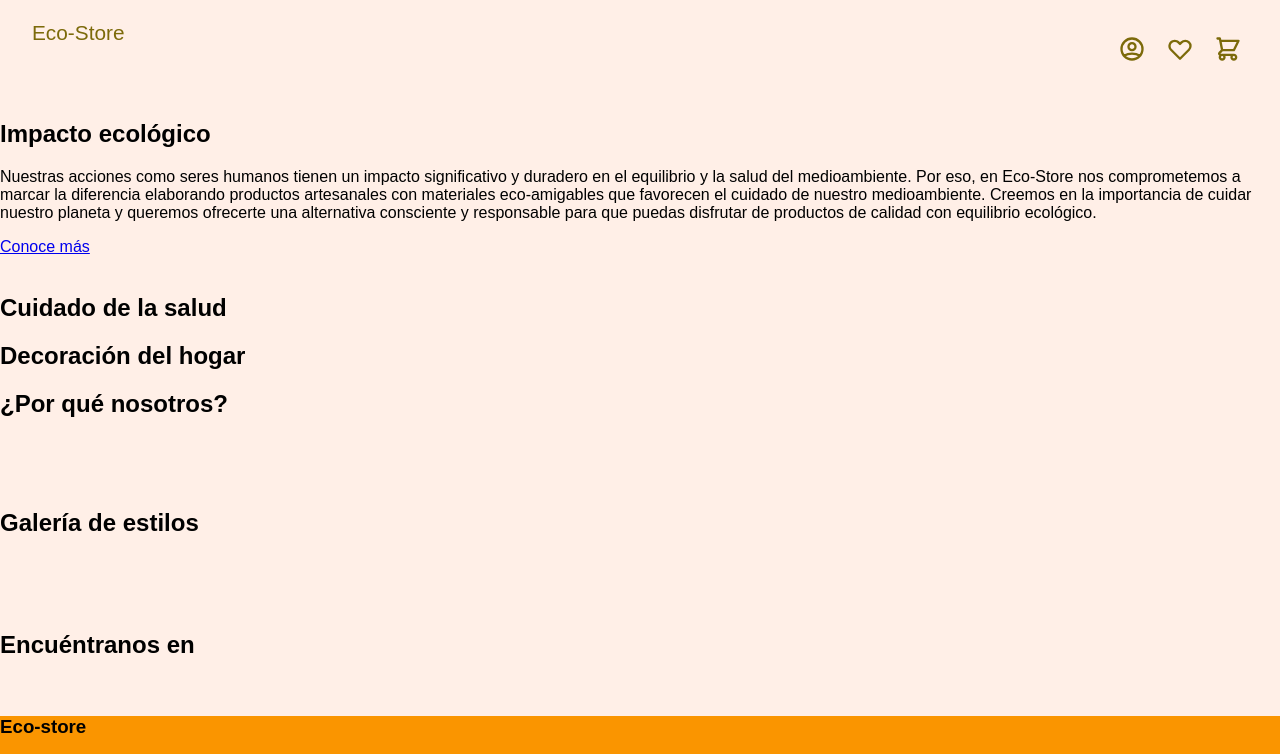
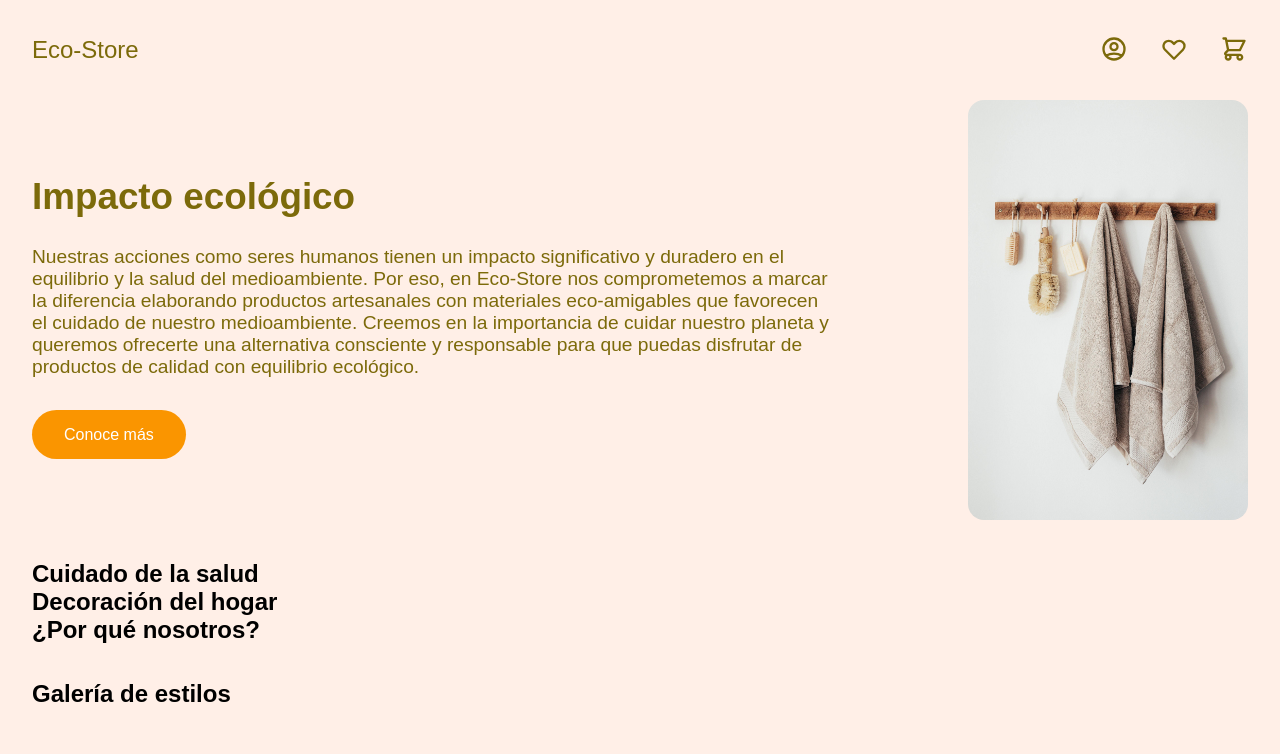
Before and after one commit to PaylemanC/Eco-Store--Platzi, a plain HTML site: page index.html in a window 1280 px wide. Shown: the top 754 px of the page. Drawn offline with Linux system fonts and the light colour scheme.

Commit message:
Perfecciona nav y añade scss introduccion

```diff
--- a/index.html
+++ b/index.html
@@ -39,7 +39,7 @@
                 <a href="#">Conoce más</a>
             </div>
             <div class="introduction__img">
-                <img src="" alt="">
+                <img src="assets/img/main-2.jpg" alt="">
             </div>
         </article>
         <section id="products">
--- a/scss/main.scss
+++ b/scss/main.scss
@@ -3,13 +3,18 @@ $secondary-color:#FFDAC6;
 $tertiary-color:#BABD8D;
 $primary-text-color:#7C6A0A;
 $font-stack: 'IBM Plex Sans' , sans-serif;
+$paragraph-size: 1.2rem;
+$quaternary-color: #FA9500;
 
 body {
+    background-color: $primary-color;
+    font-family: $font-stack;
+}
+
+* {
     margin: 0;
     padding: 0;
     box-sizing: border-box;
-    background-color: $primary-color;
-    font-family: $font-stack;
 }
 
 nav {
@@ -18,24 +23,66 @@ nav {
     display: flex;
     justify-content: space-between;
     color: $primary-text-color;
-    padding: 0 32px;
+    padding: 16px 32px;
+    align-items: center;
     p {
-        font-size: 1.3rem;
+        font-size: 1.5rem;
     }
     .icons {
         display: flex;
-        gap: 8px;
+        gap: 32px;
         button {
             background: none;
             border-style: none;
             cursor: pointer;
         }
     }
+    // .mobile-icons {
+    //     display: none;
+    // }
+}
+
+article, section {
+    padding: 0 32px;
+}
+
+.introduction {
+    color: $primary-text-color;
+    display: flex;
+    align-items: center;
+    gap: 32px;
+    justify-content: space-between;
+    margin-bottom: 40px;
+    .introduction__info {
+        max-width: 800px;
+        h1 {
+            font-size: 2.3rem;
+            margin-bottom: 28px;
+        }
+        p {
+            font-size: $paragraph-size;
+            padding-bottom: 48px;
+        }
+        a {
+            background-color: $quaternary-color;
+            padding: 16px 32px;
+            border-radius: 40px;
+            color: white;
+            text-decoration: none;
+        }
+    }
+    .introduction__img {
+        display: flex;
+        justify-content: center;
+        img {
+            border-radius: 16px;
+            max-width: 280px;
+        }
+    }
 }
 
 footer {
-    $background: #FA9500;
-    background-color: $background;
+    background-color: $quaternary-color;
     width: 100%;
     height: 250px;
 }
```
Also changed, not shown: css/main.css, 1 other file.
